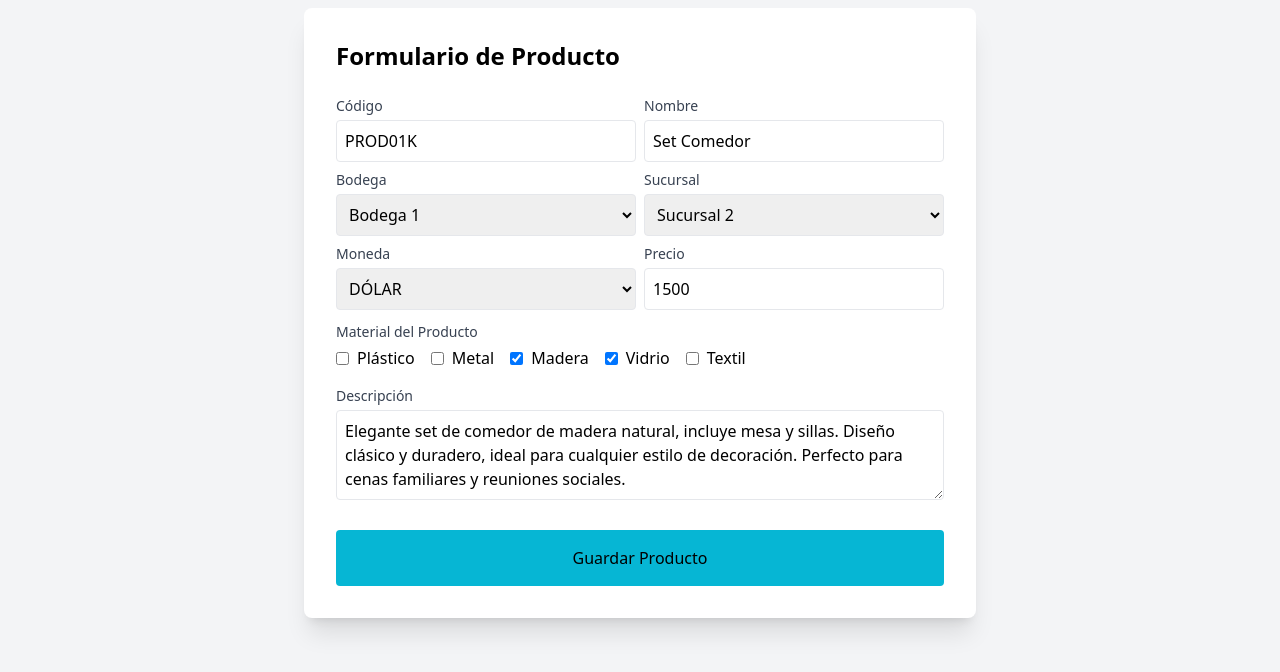
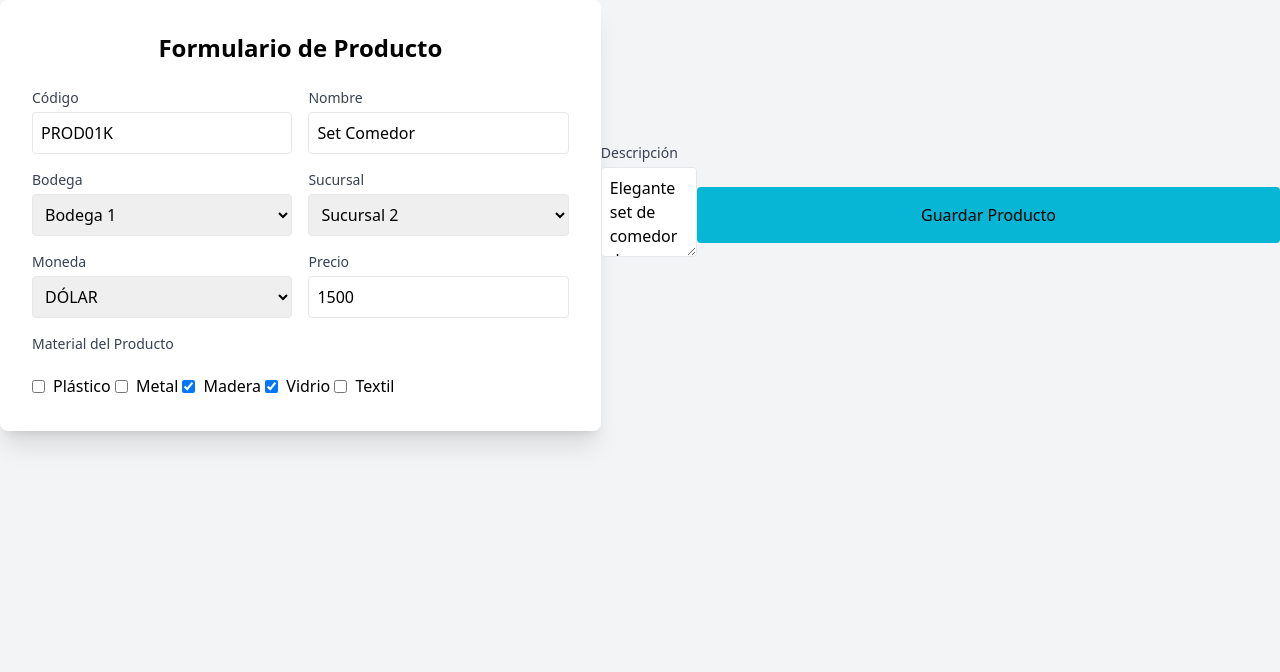
Before and after one commit to ilanangelesrodriguez/prueba-diagnostico-Facturacion.com, a PHP site: page /resources/views/formularioProducto.php in a window 1280 px wide. Shown: the top 672 px of the page. Run offline with PHP 8.4, Linux system fonts and the light colour scheme; style sheets or scripts are compiled from the project's sources.

Commit message:
chore: refactorizar estilos del formulario de producto y mejorar la usabilidad

```diff
--- a/resources/views/formularioProducto.php
+++ b/resources/views/formularioProducto.php
@@ -7,11 +7,11 @@
     <title>Registro de Productos</title>
     <link href="../css/output.css" rel="stylesheet">
 </head>
-<body class="bg-gray-100 h-100 mt-2">
-    <div class="max-w-2xl mx-auto bg-white p-8 rounded-lg shadow-xl">
-        <h1 class="text-2xl font-bold mb-6">Formulario de Producto</h1>
+<body class="bg-gray-100 h-full flex items-center justify-center">
+    <div class="max-w-2xl w-full mx-auto bg-white p-8 rounded-lg shadow-xl">
+        <h1 class="text-2xl font-bold mb-6 text-center">Formulario de Producto</h1>
         <form id="formProducto" method="POST" action="../../src/controllers/productoController.php">
-            <div class="grid grid-cols-2 gap-2 mb-3">
+            <div class="grid grid-cols-1 md:grid-cols-2 gap-4 mb-4">
                 <div>
                     <label for="codigo" class="block text-sm font-medium text-gray-700 mb-1">Código</label>
                     <input type="text" id="codigo" name="codigo" value="PROD01K" class="w-full p-2 border rounded">
@@ -45,7 +45,7 @@
             </div>
             <div class="mb-4">
                 <label class="block text-sm font-medium text-gray-700 mb-1">Material del Producto</label>
-                <div class="flex space-x-4">
+                <div class="grid grid-cols-2 md:grid-cols-3 gap-2"></div></div>
                     <label class="inline-flex items-center">
                         <input type="checkbox" class="form-checkbox" name="materiales[]" value="plastico">
                         <span class="ml-2">Plástico</span>
@@ -72,7 +72,7 @@
                 <label for="descripcion" class="block text-sm font-medium text-gray-700 mb-1">Descripción</label>
                 <textarea id="descripcion" name="descripcion" rows="3" class="w-full p-2 border rounded">Elegante set de comedor de madera natural, incluye mesa y sillas. Diseño clásico y duradero, ideal para cualquier estilo de decoración. Perfecto para cenas familiares y reuniones sociales.</textarea>
             </div>
-            <button type="submit" class="w-full bg-cyan-500 py-4 px-4 rounded hover:bg-cyan-600">Guardar Producto</button>
+            <button type="submit" class="w-full bg-cyan-500 py-4 px-4 rounded hover:bg-cyan-600 focus:outline-none focus:ring-2 focus:ring-cyan-600 focus:ring-opacity-50">Guardar Producto</button>
         </form>
     </div>
 </body>
```
